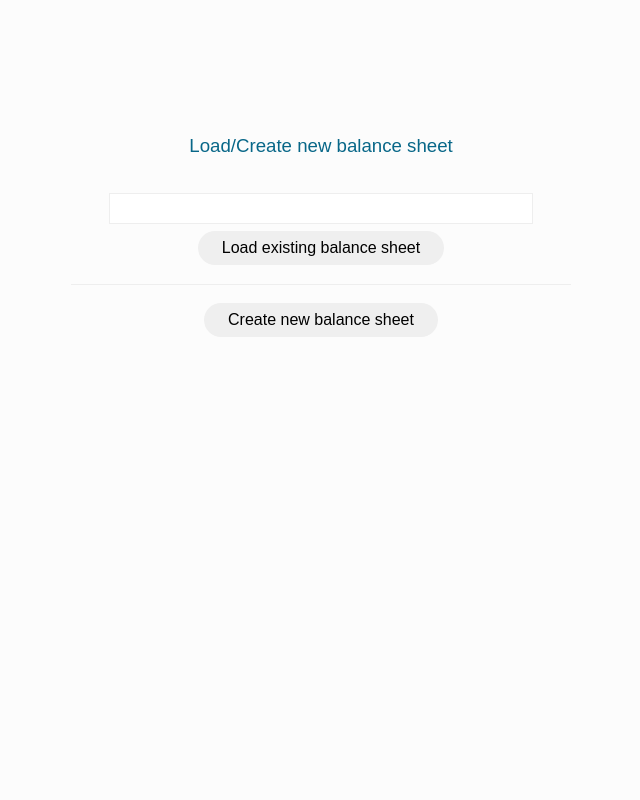
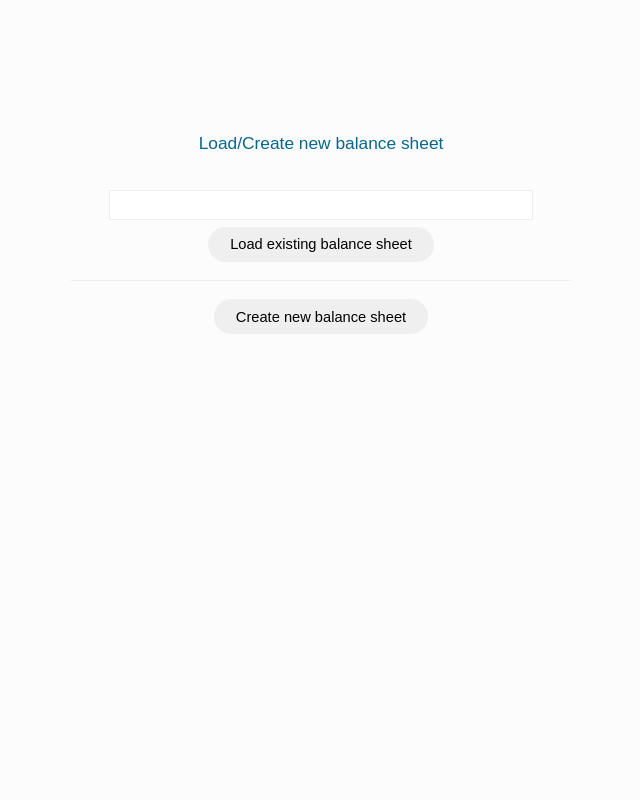
Before and after one commit to leszek888/nfinance-backend, a Flask app: page /login in a window 1280 px wide. Shown: the whole page, without its empty margins (319-959 px from the left). Run offline with Flask 2, Linux system fonts and the light colour scheme.

Commit message:
Frontend: CSS - use variable to set font size

```diff
--- a/static/index.css
+++ b/static/index.css
@@ -9,11 +9,14 @@
     --color-link: #888;
     --color-link-selected: #222;
     --color-nav-bar: #fcfcfc;
+    --font-small: 8pt;
+    --font-medium: 11pt;
+    --font-big: 13pt;
 }
 
 body {
     font-family: arial, verdana, sans-serif;
-    font-size: 11pt;
+    font-size: var(--font-medium);
     position: relative;
     background-color: var(--color-bg);
     color: var(--color-dark);
@@ -39,7 +42,7 @@ body {
     outline: none;
     color: #222;
     pointer-events: none;
-    font-size: 11pt;
+    font-size: var(--font-medium);
     border-radius: 3px;
 }
 
@@ -57,7 +60,7 @@ body {
     background: #ffffff;
     border: 1px solid #aaaaaa;
     padding: 4px 1em 4px 1em;
-    font-size: 11pt;
+    font-size: var(--font-medium);
     visibility: hidden;
     opacity: 0;
     color: var(--color-dark);
@@ -97,7 +100,7 @@ body {
     padding: 4px;
     background-color: #424242;
     color: #f6f6f6;
-    font-size: 12pt;
+    font-size: var(--font-medium);
 }
 
 .transaction-row-wrapper {
@@ -183,7 +186,7 @@ body {
 }
 
 .account-row {
-    font-size: 14pt;
+    font-size: var(--font-big);
     padding-top: 0.5em;
     padding-bottom: 0.5em;
     padding-right: 1em;
@@ -250,7 +253,7 @@ body {
 }
 
 #login_title_div {
-    font-size: 14pt;
+    font-size: var(--font-big);
     color: var(--color-dark);
     position: relative;
 }
@@ -278,10 +281,10 @@ body {
 
 .rounded-button {
     border: 0px;
-    font-size: 12pt;
+    font-size: var(--font-medium);
     border-radius: 20px;
     margin: 0.25em;
-    padding: 0.5em 1.5em 0.5em 1.5em;
+    padding: 7pt 1.5em 7pt 1.5em;
     transition: background-color 0.2s;
 }
 
@@ -365,7 +368,7 @@ body {
     padding: 12px;
     color: white;
     text-decoration: none;
-    font-size: 17px;
+    font-size: var(--font-big);
     float: left;
 }
 
```
